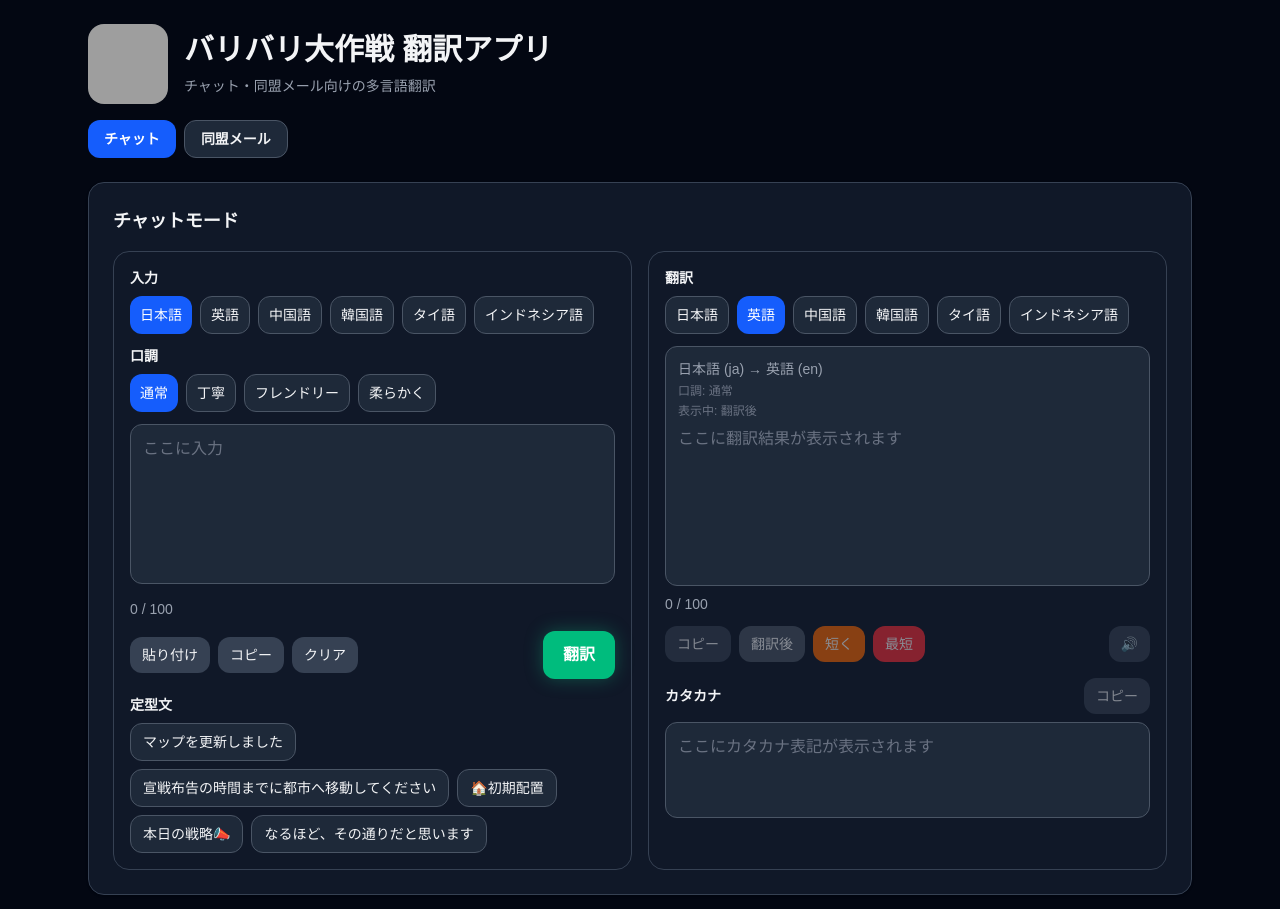
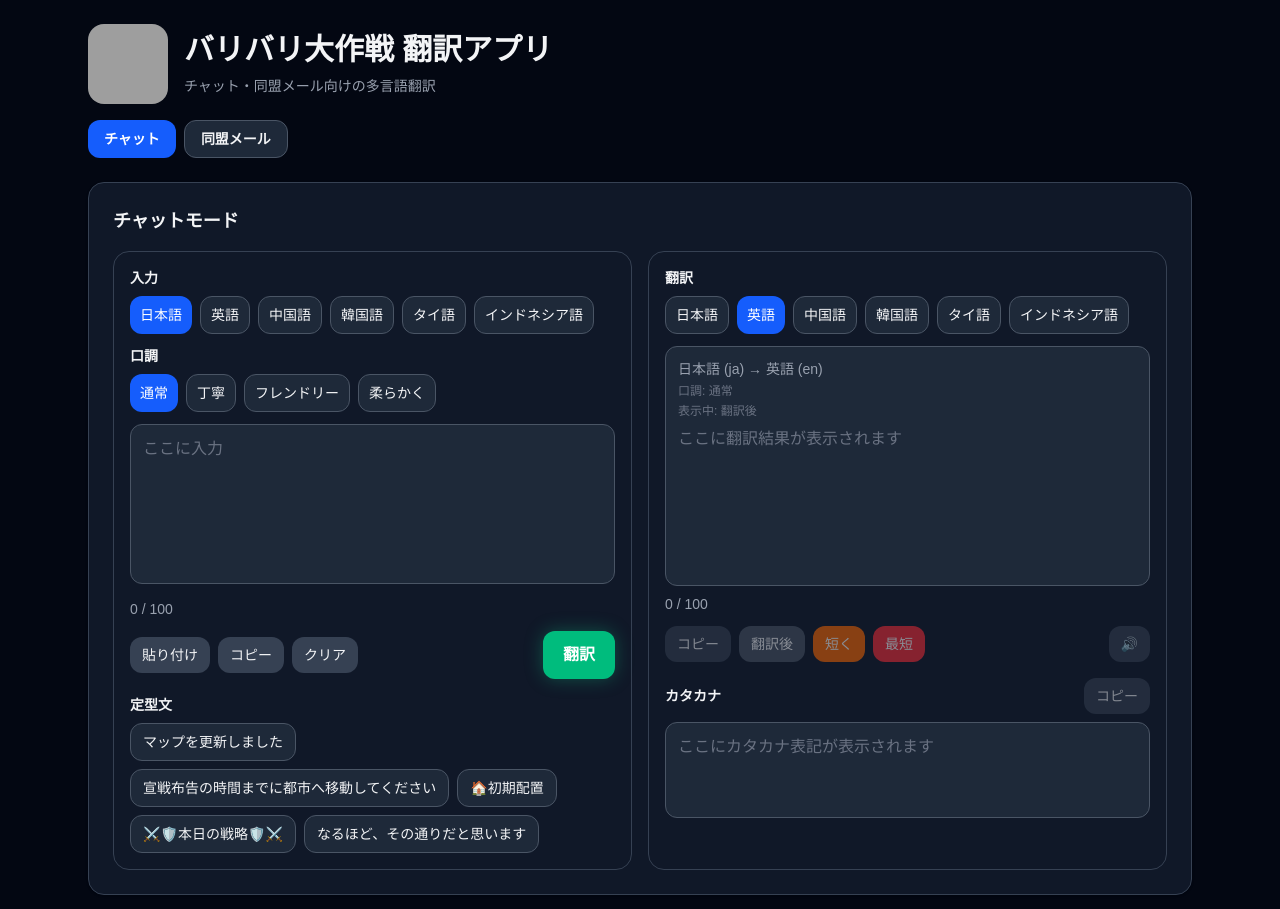
Before and after one commit to mydland777-cyber/baribari-translate-web, a Next.js app: page / in a window 1280 px wide. Shown: the top 909 px of the page. Built offline with nearby package versions, Linux system fonts and the light colour scheme; grey boxes are pictures that could not be loaded.

Commit message:
Add new quick phrase

```diff
--- a/app/page.tsx
+++ b/app/page.tsx
@@ -62,7 +62,7 @@ const chatQuickPhrases = [
   "マップを更新しました",
   "宣戦布告の時間までに都市へ移動してください",
   "🏠️初期配置",
-  "本日の戦略📣",
+  "⚔️🛡️本日の戦略🛡️⚔️",
   "なるほど、その通りだと思います",
 ];
 
```
